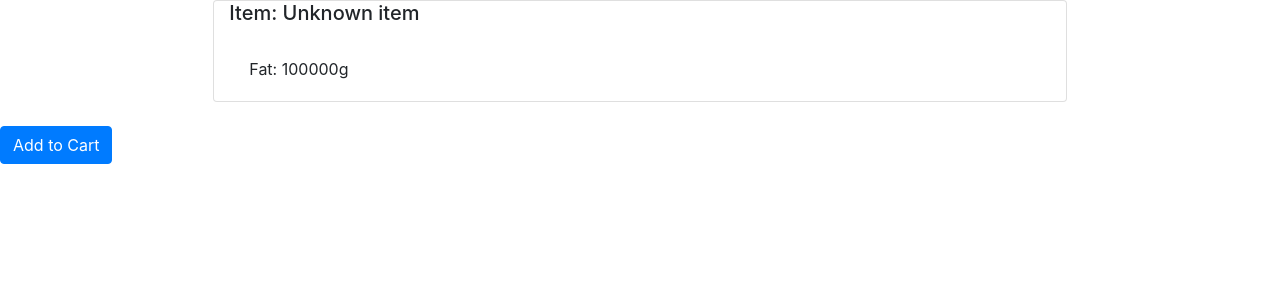
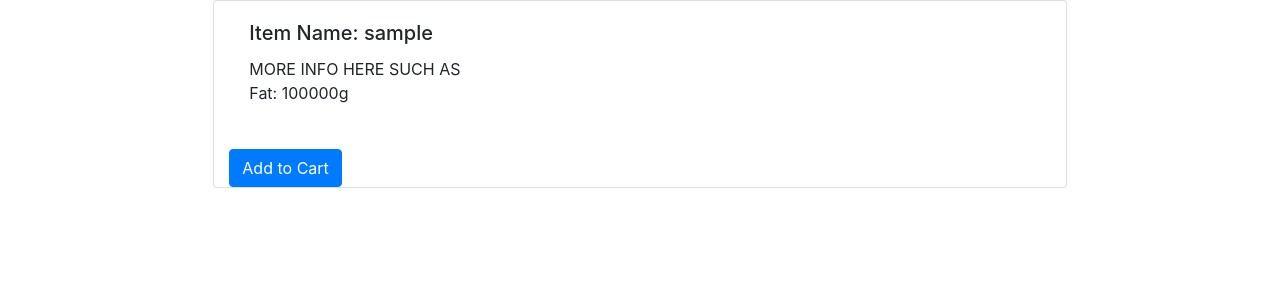
Before and after one commit to klxu03/StoreScanner, a Flask app: a page that uses flask_app/store/templates/item.html in a window 1280 px wide. Shown: the part 66-366 px from the top of the page. Run offline with Flask 2, Linux system fonts and the light colour scheme; data that the repository does not hold is empty; some libraries are stand-ins or nearby versions.

Commit message:
all items work

```diff
--- a/flask_app/store/routes.py
+++ b/flask_app/store/routes.py
@@ -28,15 +28,10 @@ sess.init_app(app)
 
 @app.route('/item/<name>')
 def getInfo(name):
-    print('hi')
     item_info = product_info(name) # get nutritional info based on name
-    print(item_info)
     extra_info = items[name] if name in items else items["other"]
 
-    if name in items:
-        return render_template("item.html", info=items[name])
-    else:
-        return render_template("item.html", info={"name":"Unknown item"})
+    return render_template("item.html", name=name, item_info=item_info, extra_info=extra_info)
 
 @app.route('/item', methods=['GET', 'POST'])
 def item():
--- a/flask_app/store/templates/item.html
+++ b/flask_app/store/templates/item.html
@@ -1,11 +1,12 @@
 {% extends "layout.html" %}
 {% block item %}
     <div class="card col-md-8 offset-md-2">
-    	<h5 class="card-title">Item: {{info["name"]}}</h5>
-  		<div class="card-body">
-		Fat: 100000g
-		</div>
+        <div class="card-body">
+    	    <h5 class="card-title">Item Name: {{name}}</h5>
+            MORE INFO HERE SUCH AS<br>
+            Fat: 100000g
+        </div>
+        <br>
+        <a href="{{url_for('additem', item=name)}}"><button type="button" class="btn btn-primary">Add to Cart</button></a>
 	</div>
-    <br>
-    <button type="button" class="btn btn-primary" onclick="window.location.href='/../additem/{{info["name"]}}'">Add to Cart</button>
 {% endblock %}
```
